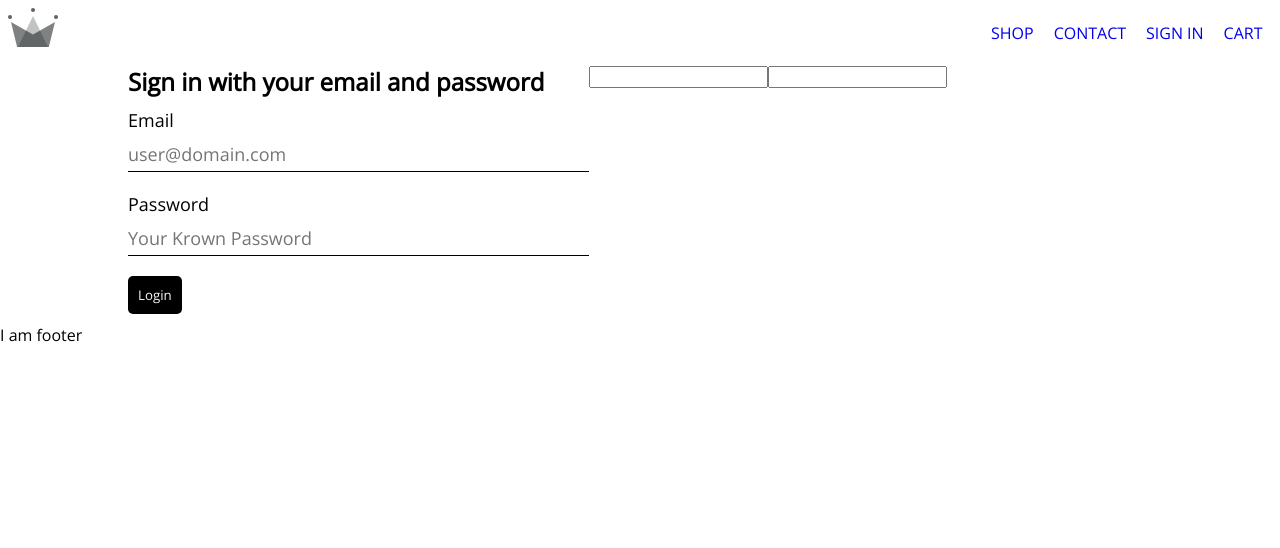
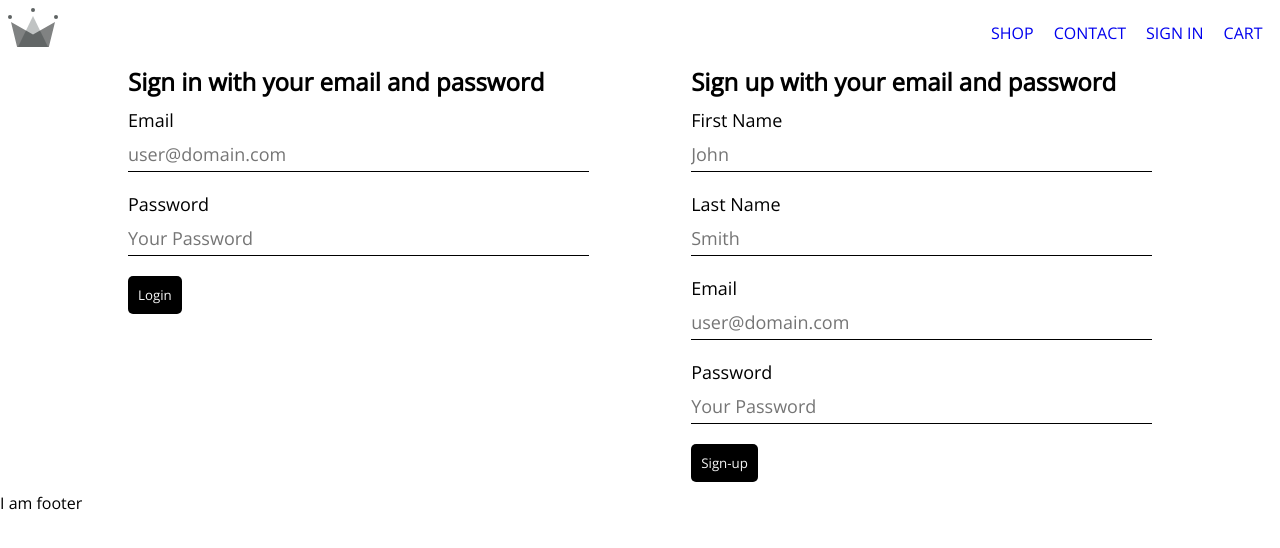
Before and after one commit to swanandmehta/react-shop, a React (Create React App) app: page /auth in a window 1280 px wide. Shown: the top 548 px of the page. Built offline with nearby package versions, Linux system fonts and the light colour scheme.

Commit message:
Sign-up component UI changes are done

```diff
--- a/src/component/input/input.component.jsx
+++ b/src/component/input/input.component.jsx
@@ -1,16 +1,15 @@
 import './input.style.scss';
 
-const Input = ({type, id, onChange, placeholder, label, ...other}) => {
+const Input = ({type, name, onChange, placeholder, label, ...other}) => {
     return (
         <div className="input-container">
             {
                 label != null ?
-                <label for={id} className="label">{label}</label> : null
+                <label className="label">{label}</label> : null
             }
             <input className="input"
                 type={type}
-                id={id}
-                name={id}
+                name={name}
                 placeholder={placeholder}
                 onChange={onChange}
                 {...other} />
--- a/src/component/sign-in/sign-in.component.jsx
+++ b/src/component/sign-in/sign-in.component.jsx
@@ -8,7 +8,7 @@ export class SignIn extends React.Component {
     constructor(){
         super()
         this.state = {
-            username: '',
+            email: '',
             password: ''
         }
     }
@@ -28,16 +28,18 @@ export class SignIn extends React.Component {
 
                 <form onSubmit={this.onSubmit}>
                     <Input type="text"
-                        id="username"
+                        name="email"
                         label="Email"
                         placeholder="user@domain.com"
-                        onChange={this.onChange} />
+                        onChange={this.onChange}
+                        value={this.state.email}/>
 
                     <Input type="password"
-                        id="password"
+                        name="password"
                         label="Password"
-                        placeholder="Your Krown Password"
-                        onChange={this.onChange} />
+                        placeholder="Your Password"
+                        onChange={this.onChange}
+                        value={this.state.password}/>
 
                     <Button type="submit" text="Login" onSubmit={this.onSubmit}/>
                 </form>
--- a/src/component/sign-up/sign-up.component.jsx
+++ b/src/component/sign-up/sign-up.component.jsx
@@ -1,12 +1,17 @@
 import React from 'react';
+
+import Input from '../input/input.component';
+import Button from '../button/button.component';
 
 export class SignUp extends React.Component {
 
-    constructor(){
+    constructor() {
         super()
         this.state = {
-            username: '',
-            password: ''
+            firstname: '',
+            lastName: '',
+            email: '',
+            password: '',
         }
     }
 
@@ -20,10 +25,45 @@ export class SignUp extends React.Component {
 
     render() {
         return (
-            <form onSubmit={this.onSubmit}>
-                <input type="text" name="username" id="username" onChange={this.onChange}/>
-                <input type="password" name="password" id="password" onChange={this.onChange}/>
-            </form>
+            <div>
+                <h2>Sign up with your email and password</h2>
+
+                <form onSubmit={this.onSubmit}>
+                    <Input type="text"
+                        name="firstName"
+                        label="First Name"
+                        placeholder="John"
+                        onChange={this.onChange}
+                        value={this.state.firstname}
+                        required />
+
+                    <Input type="text"
+                        name="lastName"
+                        label="Last Name"
+                        placeholder="Smith"
+                        onChange={this.onChange}
+                        value={this.state.lastName}
+                        required />
+
+                    <Input type="email"
+                        name="email"
+                        label="Email"
+                        placeholder="user@domain.com"
+                        onChange={this.onChange}
+                        value={this.state.email}
+                        required/>
+
+                    <Input type="password"
+                        name="password"
+                        label="Password"
+                        placeholder="Your Password"
+                        onChange={this.onChange}
+                        value={this.state.password}
+                        required/>
+
+                    <Button type="submit" text="Sign-up" onSubmit={this.onSubmit} />
+                </form>
+            </div>
         );
     }
 
--- a/src/pages/auth/auth.style.scss
+++ b/src/pages/auth/auth.style.scss
@@ -4,6 +4,8 @@
     padding-right: 10%;
     display: flex;
     flex: 1 1 auto;
+    flex-wrap: wrap;
+    justify-content: space-between;
 
     .sign-in {
         width: 45%;
```
